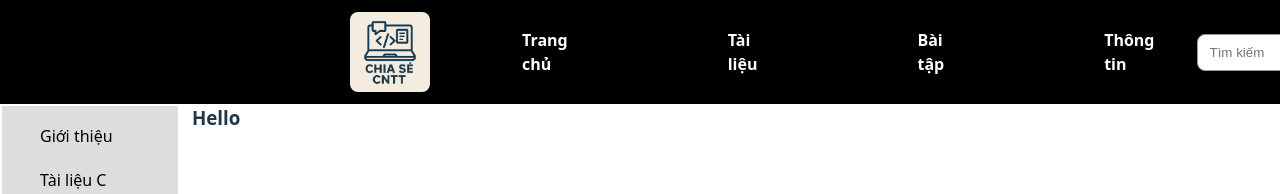
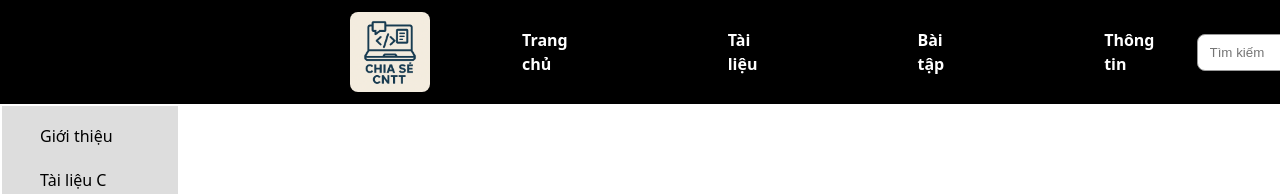
Before and after one commit to BenDevgame247/My-Web, a React (Vite) app: page /tai-lieu in a window 1280 px wide. Shown: the top 194 px of the page. Built offline with nearby package versions, Linux system fonts and the light colour scheme.

Commit message:
create folder concepts/programming/

```diff
--- a/src/pages/Documents/component/contentDocs.jsx
+++ b/src/pages/Documents/component/contentDocs.jsx
@@ -2,7 +2,7 @@ import clsx from "clsx"
 import { Link } from "react-router"
 
 import styles from "./contentDocs.module.scss"
-import GettingStart from "../contents/gettingStart"
+import ProgrammingConcepts from "../contents/concepts/programming/programming"
 
 export default function ContentDocs() {
     return (
@@ -38,7 +38,7 @@ export default function ContentDocs() {
 
                 {/* Box Content - this is a main content of documents of programing language */}
                 <div className={clsx(styles.boxContent)}>
-                    <GettingStart/>
+                    <ProgrammingConcepts/>
                 </div>
             </div>
     )
--- /dev/null
+++ b/src/pages/Documents/contents/concepts/programming/programming.jsx
@@ -0,0 +1,10 @@
+import clsx from "clsx"
+
+import styles from "./programming.module.scss"
+
+export default function ProgrammingConcepts() {
+    return (
+        <div className={clsx(styles.container)}>
+        </div>
+    )
+}
```
Also changed, not shown: src/pages/Documents/contents/concepts/programming/programming.module.scss (added).
